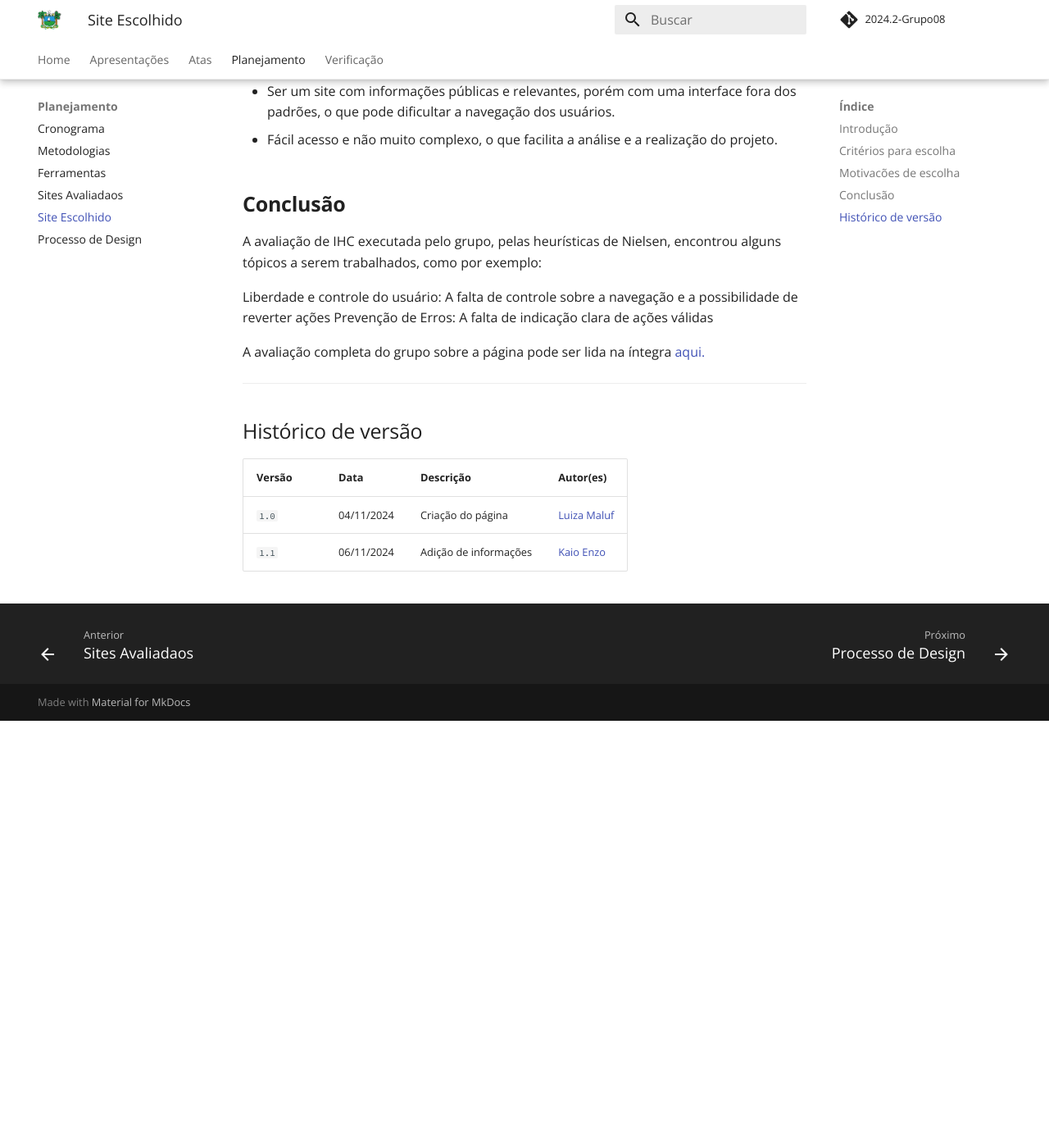
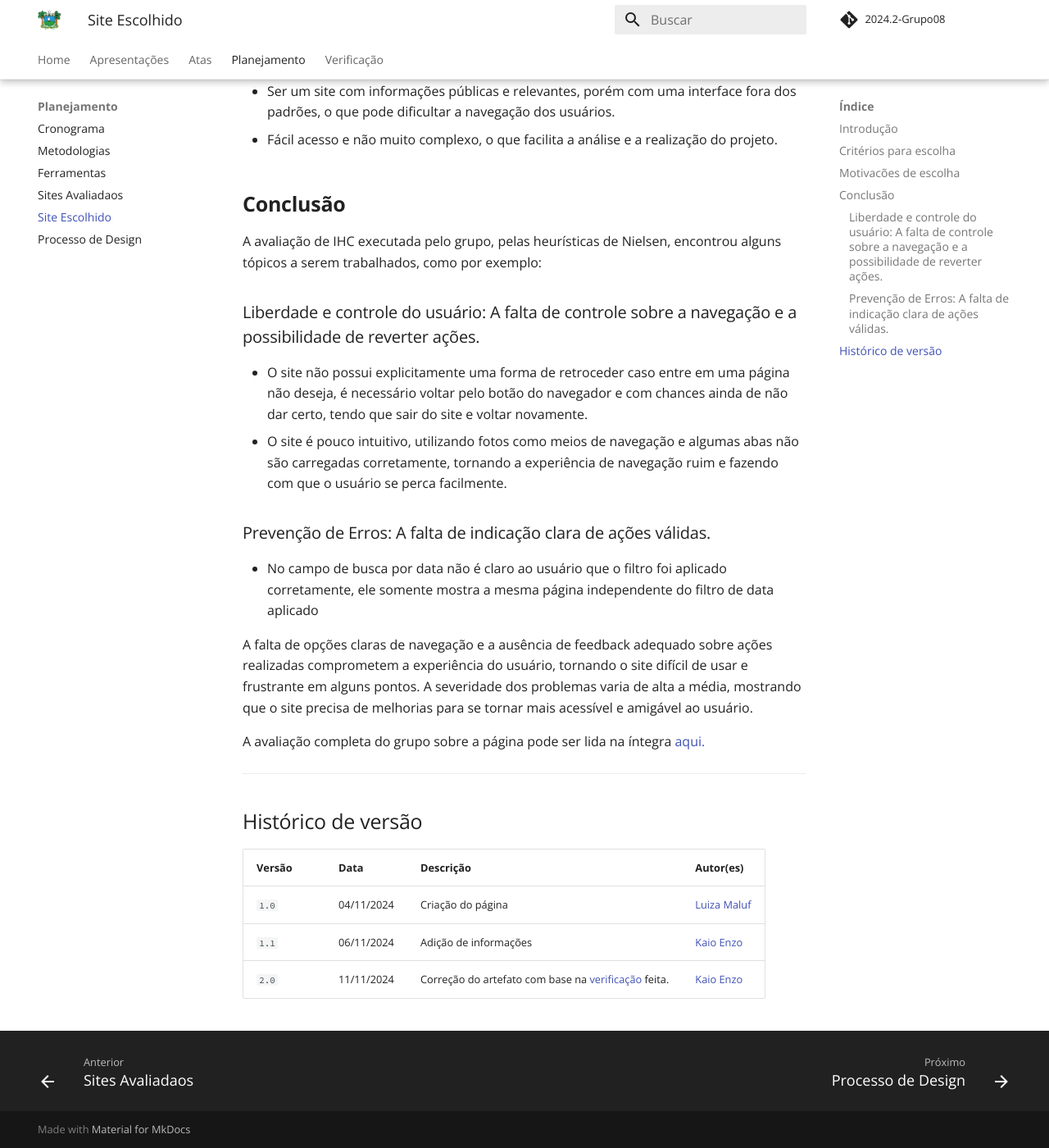
Before and after one commit to Interacao-Humano-Computador/2024.2-PortalDETRAN-DF, an MkDocs documentation site: the page built from docs/planejamento/siteEscolhido.md, in a window 1280 px wide and 1400 px high, scrolled down 710 px. Shown: the whole window at 82% size. Built offline with MkDocs 1.6.1 and Material for MkDocs 9.7.7, drawn with Linux system fonts in a browser that asks for light colours; comment, search, counter and statistics services are not loaded; before the commit the page ends 1589 px from its top, so only the background shows below that.

Commit message:
corrige site escolhido

```diff
--- a/docs/planejamento/siteEscolhido.md
+++ b/docs/planejamento/siteEscolhido.md
@@ -22,8 +22,15 @@ Baseados nos critérios comuns dos sites escolhidos, o site da Diário Oficial d
 ## __Conclusão__
 A avaliação de IHC executada pelo grupo, pelas heurísticas de Nielsen, encontrou alguns tópicos a serem trabalhados, como por exemplo:
 
-Liberdade e controle do usuário: A falta de controle sobre a navegação e a possibilidade de reverter ações
-Prevenção de Erros: A falta de indicação clara de ações válidas
+### Liberdade e controle do usuário: A falta de controle sobre a navegação e a possibilidade de reverter ações.
+- O site não possui explicitamente uma forma de retroceder caso entre em uma página não deseja, é necessário voltar pelo botão do navegador e com chances ainda de não dar certo, tendo que sair do site e voltar novamente.
+- O site é pouco intuitivo, utilizando fotos como meios de navegação e algumas abas não são carregadas corretamente, tornando a experiência de navegação ruim e fazendo com que o usuário se perca facilmente.
+
+### Prevenção de Erros: A falta de indicação clara de ações válidas.
+- No campo de busca por data não é claro ao usuário que o filtro foi aplicado corretamente, ele somente mostra a mesma página independente do filtro de data aplicado
+
+A falta de opções claras de navegação e a ausência de feedback adequado sobre ações realizadas comprometem a experiência do usuário, tornando o site difícil de usar e frustrante em alguns pontos. A severidade dos problemas varia de alta a média, mostrando que o site precisa de melhorias para se tornar mais acessível e amigável ao usuário.
+
 
 A avaliação completa do grupo sobre a página pode ser lida na íntegra [aqui.](../assets/documentos/Avaliação_site_escolhido.pdf)
 
@@ -35,3 +42,4 @@ A avaliação completa do grupo sobre a página pode ser lida na íntegra [aqui.
 |--------|------------|---------------------|----------------------------------------------|
 | `1.0`  | 04/11/2024 | Criação do página | [Luiza Maluf](https://github.com/LuizaMaluf) |
 | `1.1`  | 06/11/2024 | Adição de informações | [Kaio Enzo](https://github.com/kaioenzo) |
+| `2.0` | 11/11/2024 | Correção do artefato com base na [verificação](../verificacao/grupo/etapa1/verificacao-site-escolhido.md) feita. | [Kaio Enzo](https://github.com/kaioenzo)
```
